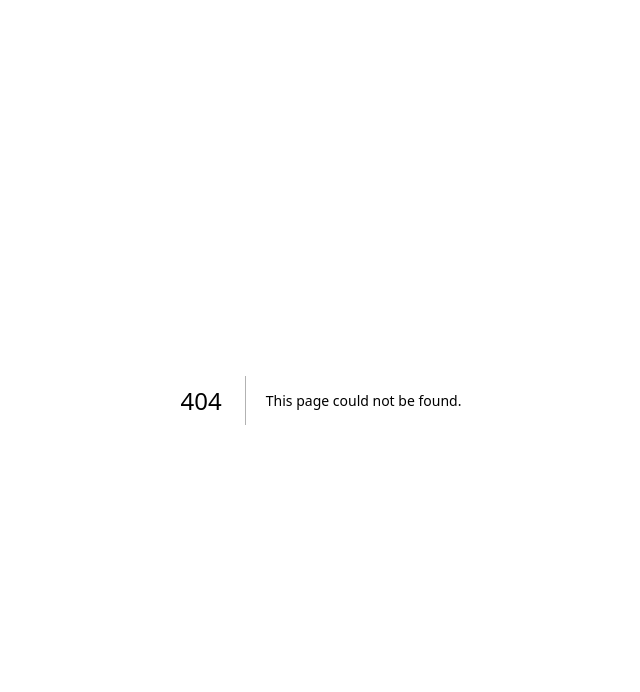
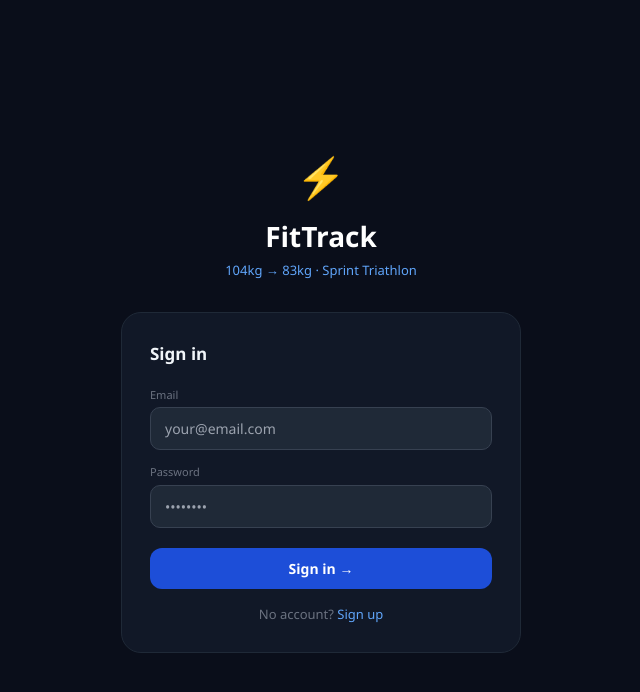
Before and after one commit to alanlaanevali-hash/Fittrack, a Next.js app: page /login in a window 1280 px wide. Before the commit this address had no page. Shown: the top 692 px of the page, without its empty margins (319-959 px from the left). Built offline with nearby package versions, Linux system fonts and the light colour scheme; no server answers.

Commit message:
Create page.tsx

```diff
--- /dev/null
+++ b/app/login/page.tsx
@@ -0,0 +1,104 @@
+'use client'
+
+import { useState } from 'react'
+import { createClient } from '@/lib/supabase-browser'
+import { useRouter } from 'next/navigation'
+
+export default function LoginPage() {
+  const [email, setEmail] = useState('')
+  const [password, setPassword] = useState('')
+  const [mode, setMode] = useState<'login' | 'signup'>('login')
+  const [loading, setLoading] = useState(false)
+  const [message, setMessage] = useState('')
+  const router = useRouter()
+  const supabase = createClient()
+
+  async function handleSubmit(e: React.FormEvent) {
+    e.preventDefault()
+    setLoading(true)
+    setMessage('')
+
+    if (mode === 'signup') {
+      const { error } = await supabase.auth.signUp({
+        email,
+        password,
+        options: { data: { name: 'Alan' } },
+      })
+      if (error) {
+        setMessage(error.message)
+      } else {
+        setMessage('Check your email for a confirmation link.')
+      }
+    } else {
+      const { error } = await supabase.auth.signInWithPassword({ email, password })
+      if (error) {
+        setMessage(error.message)
+      } else {
+        router.push('/dashboard')
+        router.refresh()
+      }
+    }
+    setLoading(false)
+  }
+
+  return (
+    <div style={{
+      background: '#0a0e1a', minHeight: '100vh', display: 'flex',
+      alignItems: 'center', justifyContent: 'center', padding: 24,
+    }}>
+      <div style={{ width: '100%', maxWidth: 400 }}>
+        <div style={{ textAlign: 'center', marginBottom: 32 }}>
+          <div style={{ fontSize: 40, marginBottom: 8 }}>⚡</div>
+          <div style={{ fontSize: 28, fontWeight: 900, color: '#fff' }}>FitTrack</div>
+          <div style={{ fontSize: 13, color: '#60a5fa', marginTop: 4 }}>104kg → 83kg · Sprint Triathlon</div>
+        </div>
+
+        <div style={{ background: '#111827', border: '1px solid #1f2937', borderRadius: 20, padding: 28 }}>
+          <div style={{ fontSize: 17, fontWeight: 800, color: '#f1f5f9', marginBottom: 20 }}>
+            {mode === 'login' ? 'Sign in' : 'Create account'}
+          </div>
+
+          <form onSubmit={handleSubmit}>
+            <div style={{ marginBottom: 14 }}>
+              <div style={{ fontSize: 11, color: '#6b7280', marginBottom: 4 }}>Email</div>
+              <input className="ft-input" type="email" value={email}
+                onChange={e => setEmail(e.target.value)}
+                placeholder="your@email.com" required />
+            </div>
+            <div style={{ marginBottom: 20 }}>
+              <div style={{ fontSize: 11, color: '#6b7280', marginBottom: 4 }}>Password</div>
+              <input className="ft-input" type="password" value={password}
+                onChange={e => setPassword(e.target.value)}
+                placeholder="••••••••" required minLength={6} />
+            </div>
+
+            {message && (
+              <div style={{
+                background: message.includes('Check') ? '#14532d22' : '#7f1d1d22',
+                border: `1px solid ${message.includes('Check') ? '#4ade8044' : '#ef444444'}`,
+                borderRadius: 10, padding: '10px 14px', fontSize: 13,
+                color: message.includes('Check') ? '#4ade80' : '#fca5a5',
+                marginBottom: 16,
+              }}>{message}</div>
+            )}
+
+            <button type="submit" className="ft-btn"
+              style={{ width: '100%', justifyContent: 'center' }} disabled={loading}>
+              {loading ? 'Please wait...' : mode === 'login' ? 'Sign in →' : 'Create account →'}
+            </button>
+          </form>
+
+          <div style={{ marginTop: 16, textAlign: 'center', fontSize: 13, color: '#6b7280' }}>
+            {mode === 'login' ? (
+              <>No account? <button onClick={() => setMode('signup')}
+                style={{ color: '#60a5fa', background: 'none', border: 'none', cursor: 'pointer' }}>Sign up</button></>
+            ) : (
+              <>Already have one? <button onClick={() => setMode('login')}
+                style={{ color: '#60a5fa', background: 'none', border: 'none', cursor: 'pointer' }}>Sign in</button></>
+            )}
+          </div>
+        </div>
+      </div>
+    </div>
+  )
+}
```
